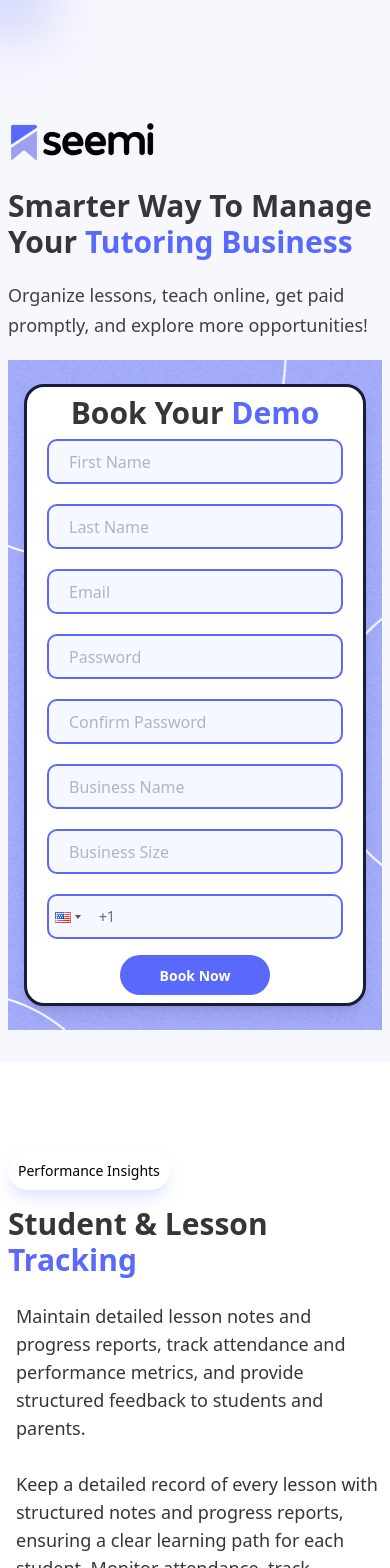
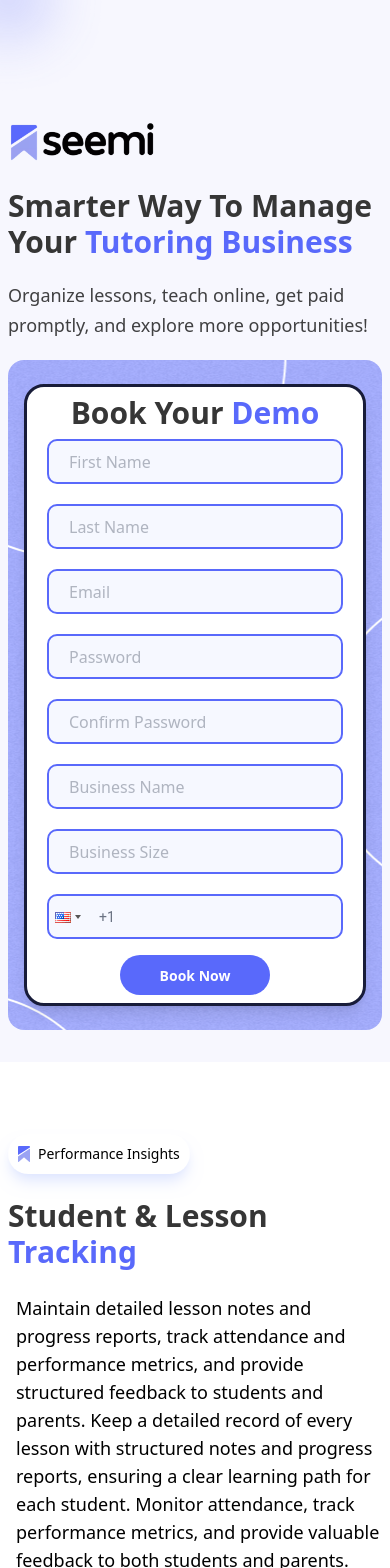
Before and after one commit to aqib4/seemi, a React (Vite) app: page / in a window 390 px wide. Shown: the top 1568 px of the page. Built offline with nearby package versions, Linux system fonts and the light colour scheme.

Commit message:
added animation, optimized code, added new section

```diff
--- /dev/null
+++ b/src/Components/FadeInImage.jsx
@@ -0,0 +1,16 @@
+
+import useScrollFadeIn from "./useScrollFadeIn";
+function FadeInImage({ src, alt }) {
+    const [ref, isVisible] = useScrollFadeIn();
+
+    return (
+      <img
+        src={src}
+        alt={alt}
+        ref={ref}
+        className={`w-full h-full fade-in ${isVisible ? 'show' : ''}`}
+      />
+    );
+  }
+
+export default FadeInImage;
--- a/src/Components/Hero.jsx
+++ b/src/Components/Hero.jsx
@@ -6,8 +6,7 @@ import * as Yup from "yup";
 import axios from "axios";
 import 'react-phone-input-2/lib/style.css';
 import PhoneInput from 'react-phone-input-2';
-import "../styles/hero.css"; // Assuming you have a CSS file for styles
-
+import "../styles/animateSection.css"; // Assuming you have a CSS file for styles
 const Hero = () => {
   const formik = useFormik({
     initialValues: {
@@ -54,15 +53,16 @@ const Hero = () => {
   });
 
   return (
-    <section
+    <div
+      id="hero"
       className="w-full mx-auto bg-no-repeat bg-[#F7F7FE] pb-8"
       style={{ backgroundImage: "url('/bg.png')", backgroundPosition:"top left", backgroundSize:"30% auto", backgroundColor:"#F7F7FE"}}
     >
       <div className="max-w-[1440px] mx-auto pt-20 md:px-12 2xl:px-[0rem] grid grid-cols-1 xl:grid-cols-2">
         {/* Left Side */}
-        <div className="flex flex-col justify-center pt-10 items-start w-full px-2 sm:px-6 xl:px-[7rem] xl:pt-0 animate-fadeIn">
+        <div className="flex flex-col justify-center pt-10 items-start w-full px-2 sm:px-6 xl:px-[7rem] xl:pt-0">
           <img src={logo} alt="Logo" className="w-[147px] h-[44px] md:w-[287px] md:h-[88px] xl:w-[147px] xl:h-[44px] " />
-          <h1 className="font-murecho  text-3xl lg:text-5xl font-bold leading-[1.2] text-[#363636] max-w-[800px] mt-6">
+          <h1 className="font-murecho  text-3xl lg:text-5xl font-bold leading-[1.2] text-[#363636] max-w-[950px] mt-6">
             Smarter Way To Manage Your
             <span className="text-[#5969FB]"> Tutoring Business</span>
           </h1>
@@ -73,14 +73,14 @@ const Hero = () => {
         </div>
 
         {/* Right Side */}
-        <div className="flex flex-col justify-center items-start w-full px-2 sm:px-6 h-full right-section-hero animate-fadeIn">
+        <div className="flex flex-col justify-center items-start w-full px-2 sm:px-6 h-full right-section-hero fade-in">
           <div
-            className="w-full h-full bg-center bg-no-repeat  px-4 md:px-2 py-6 md:py-20 flex justify-center items-center"
+            className="w-full h-full bg-center bg-no-repeat  px-4 md:px-2 py-6 md:py-20 flex justify-center items-center fadeIn rounded-2xl"
             style={{ backgroundImage: "url('/hero.png')" }}
           >
             <form
               onSubmit={formik.handleSubmit}
-              className="w-full h-full md:w-[80%] flex  flex-col items-center bg-white px-5 py-2  border-[3px] border-[#181C39] rounded-[20px] shadow-lg"
+              className="w-full h-full md:w-[80%] flex  flex-col items-center bg-white px-5 py-2  border-[3px] border-[#181C39] rounded-[20px] shadow-lg fadeIn"
             >
               <h2 className="font-murecho text-3xl md:text-5xl font-bold text-center leading-9 md:leading-14 text-[#363636] mb-2 md:mb-6">
                 Book Your <span className="text-[#5969FB]">Demo</span>
@@ -146,7 +146,7 @@ const Hero = () => {
           </div>
         </div>
       </div>
-    </section>
+    </div>
   );
 };
 
--- /dev/null
+++ b/src/Components/HomeFeatureSection.jsx
@@ -0,0 +1,42 @@
+import React from "react";
+import FadeInImage from "./FadeInImage";
+import HomeFeaturedSectionTag from "./HomeFeaturedSectionTag";
+import Button from "./button";
+import "../styles/animateImage.css"; // Assuming you have a CSS file for styles
+
+
+const HomeFeatureSection = ({
+    imageSrc,
+    imageAlt,
+    tag,
+    title,
+    highlight,
+    description,
+    reverse = false,
+    background = "transparent",
+    handleClick
+}) => {
+    const sectionClasses = `max-w-[1440px] py-6 lg:py-12 mx-auto grid grid-cols-1 xl:grid-cols-2 gap-7 px-2 md:px-16 xl:px-24 my-12 lg:my-20`;
+    const contentOrder = reverse ? ["xl:order-2", "xl:order-1"] : ["xl:order-1", "xl:order-2"];
+    const sectionStyle = background !== "transparent" ? { backgroundColor: background } : {};
+
+    return (
+        <section className={sectionClasses} style={sectionStyle}>
+            {/* Image */}
+            <div className={`order-2 ${contentOrder[0]}`}>
+                <FadeInImage src={imageSrc} alt={imageAlt} />
+            </div>
+            {/* Content */}
+            <div className={`order-1 ${contentOrder[1]}`}>
+                <HomeFeaturedSectionTag label={tag} />
+                <h2 className="font-murecho text-3xl md:text-6xl font-bold leading-9 md:leading-[4.5rem] text-[#363636] mt-6">
+                    {title} <span className="text-[#5969FB]">{highlight}</span>
+                </h2>
+                <p className="text-lg font-monteserate font-extralight ml-2 mt-6">{description}</p>
+                <Button handleClick={handleClick} />
+            </div>
+        </section>
+    );
+};
+
+export default HomeFeatureSection;
--- /dev/null
+++ b/src/Components/HomeFeaturedSectionTag.jsx
@@ -0,0 +1,20 @@
+import React from "react";
+
+const HomeFeaturedSectionTag = ({ label }) => (
+    <div className="shadow-lg p-2.5 rounded-full shadow-indigo-100 flex items-center gap-2 w-fit">
+      <svg
+        xmlns="http://www.w3.org/2000/svg"
+        width="12"
+        height="16"
+        viewBox="0 0 1221 1622"
+        fill="none"
+        className="inline-block"
+      >
+        <path d="M1221 1584.24V258.453L0 1052.66V1584.24C0 1616.38 37.6485 1633.77 62.125 1612.94L559.02 1190.03C588.693 1164.77 632.307 1164.77 661.981 1190.03L1158.88 1612.94C1183.35 1633.77 1221 1616.38 1221 1584.24Z" fill="#9AA3F3" />
+        <path d="M0.673098 84.805V920.74L1211.73 141.919C1217.51 138.203 1221 131.805 1221 124.936V82.1128C1221 36.7632 1184.23 0 1138.88 0H85.4835C38.644 0 0.673098 37.9685 0.673098 84.805Z" fill="#5969FB" />
+      </svg>
+      <span className="font-monteserate font-light text-sm inline-block">{label}</span>
+    </div>
+  );
+
+export default HomeFeaturedSectionTag;
--- /dev/null
+++ b/src/Components/button.jsx
@@ -0,0 +1,15 @@
+import React from "react";
+
+
+const Button = ({handleClick}) => {
+
+    return (
+        <button
+            onClick={handleClick}
+            className="text-white font-murecho font-light cursor-pointer px-6 py-2 text-lg bg-[#5969FB] rounded-full shadow-lg shadow-indigo-400 mt-4"
+        >
+            Book a Demo
+        </button>
+    );
+}
+export default Button;
--- /dev/null
+++ b/src/Components/useScrollFadeIn.jsx
@@ -0,0 +1,28 @@
+import { useEffect, useRef, useState } from 'react';
+
+function useScrollFadeIn() {
+  const ref = useRef(null);
+  const [isVisible, setVisible] = useState(false);
+
+  useEffect(() => {
+    const observer = new IntersectionObserver(
+      ([entry]) => {
+        if (entry.isIntersecting) {
+          setVisible(true);
+        }
+      },
+      { threshold: 0.1 }
+    );
+
+    const current = ref.current;
+    if (current) observer.observe(current);
+
+    return () => {
+      if (current) observer.unobserve(current);
+    };
+  }, []);
+
+  return [ref, isVisible];
+}
+
+export default useScrollFadeIn;
--- a/src/Pages/Home.jsx
+++ b/src/Pages/Home.jsx
@@ -1,124 +1,117 @@
-import React from "react";
+import React, { useRef } from "react";
 import Hero from '../Components/Hero'
+import "../styles/animateImage.css";
+import "../styles/animateSection.css"
+import HomeFeatureSection from "../Components/HomeFeatureSection";
 
 
 const Home = () => {
-
+    const ref = useRef(null);
+    const handleScroll = () => {
+        if (ref.current) {
+            ref.current.scrollIntoView({ behavior: 'smooth' });
+        }
+    }
+    const handleClick = () => {
+        handleScroll();
+    }
     return (
         <>
-            <Hero />
+            <section ref={ref} >
+                <Hero />
+            </section>
             {/* second section */}
-            <section className="max-w-[1440px]  mx-auto grid grid-cols-1 xl:grid-cols-2 gap-7 mt-[6rem] px-2 md:px-16 xl:px-24">
-                {/* left col */}
-                <div className="order-2 xl:order-1">
-                    <img src="/home3.webp" alt="" className="w-full h-full" />
-                </div>
-                {/* right col */}
-                <div className="order-1 xl:order-2">
-                    <span className="shadow-lg p-2.5 rounded-full shadow-indigo-100 font-monteserate font-light text-sm">Performance Insights</span>
-                    <h2 className="font-murecho text-3xl md:text-6xl font-bold leading-9 md:leading-18 text-[#363636] mt-6">
-                        Student & Lesson
-                        <span className="text-[#5969FB]"> Tracking</span>
-                        <p className="text-lg font-monteserate font-extralight ml-2 mt-6">
-                            Maintain detailed lesson notes and progress reports, track attendance and performance
-                            metrics, and provide structured feedback to students and parents.<br></br><br></br>
-                            Keep a detailed record of every lesson with structured notes and progress reports,
-                            ensuring a clear learning path for each student. Monitor attendance, track performance
-                            metrics, and provide valuable feedback to both students and parents. With organized and
-                            data driven insights, you can enhance learning outcomes and foster continuous
-                            improvement in an effective and transparent way.
-                        </p>
-                        <button className="text-white font-murecho font-light px-6 py-2 text-lg bg-[#5969FB] rounded-full shadow-lg  shadow-indigo-400 mt-4 ">Book a Demo</button>
+
+            <HomeFeatureSection
+    imageSrc="/home3.webp"
+    imageAlt="performance Insights"
+    tag="Performance Insights"
+    title="Student & Lesson"
+    highlight="Tracking"
+    description={`Maintain detailed lesson notes and progress reports, track attendance and performance
+    metrics, and provide structured feedback to students and parents.
+
+    Keep a detailed record of every lesson with structured notes and progress reports,
+    ensuring a clear learning path for each student. Monitor attendance, track performance
+    metrics, and provide valuable feedback to both students and parents. With organized and
+    data driven insights, you can enhance learning outcomes and foster continuous
+    improvement in an effective and transparent way.`}
+    reverse={false}
+    handleClick={handleClick}
+/>
+
+<HomeFeatureSection
+    imageSrc="/home1.webp"
+    imageAlt="simplified management"
+    tag="Centralized Profile Management"
+    title="Simplified"
+    highlight="Management"
+    description={`Seemi efficiently manages the profiles and data of students, tutors, and staff
+    in one centralized platform. It allows administrators to create, update, and track
+    individual profiles, ensuring that all relevant information—such as schedules,
+    performance records, and contact details—is easily accessible...`}
+    reverse={true}
+    background="#F7F7FE"
+    handleClick={handleClick}
+/>
+
+<HomeFeatureSection
+    imageSrc="/home2.webp"
+    imageAlt="Automated Communication"
+    tag="Automated Reminders & Updates"
+    title="Automated"
+    highlight="Communication"
+    description={`Send automated email and SMS reminders for lessons and payments, ensuring timely notifications...`}
+    reverse={false}
+    handleClick={handleClick}
+/>
+
+<HomeFeatureSection
+    imageSrc="/home2.webp"
+    imageAlt="Payroll Management"
+    tag="Centralized Profile Management"
+    title="Payroll"
+    highlight="Management"
+    description={`Calendar-based payroll management system simplifies the process for tutors, admin, and
+    support staff by aligning payments with scheduled work hours...`}
+    reverse={true}
+    background="#F7F7FE"
+    handleClick={handleClick}
+/>
+
+
+            {/* third section */}
+
+            {/* Fourth section */}
+
+
+            {/* Fifth section */}
+
+            {/* sixth section */}
+            <section className="w-full flex justify-center fade-in rounded-2xl my-12 lg:my-20">
+                <div
+                    className="w-[90%] min-h-[300px] lg:min-h-[600px] flex flex-col items-start  md:justify-center md:items-center text-center px-8 py-12 fade-in bg-cover lg:bg-contain rounded-2xl"
+                    style={{
+                        backgroundImage: "url('/homebg.png')",
+                        backgroundPosition: "center center",
+                        backgroundRepeat: "no-repeat",
+                    }}
+                >
+                    <h2 className="font-murecho text-left md:text-center text-3xl lg:text-6xl font-bold leading-9 lg:leading-[4.5rem] text-white ">
+                        Transform Your Tutoring Business with Seemi
                     </h2>
+                    <p className="max-w-[800px] text-lg text-left md:text-center font-monteserate font-extralight text-white mt-6">
+                        Elevate your tutoring business with our all-in-one software. Simplify scheduling, manage students
+                        seamlessly, and deliver engaging lessons—all from a single, user-friendly platform.
+                    </p>
+                    <button onClick={handleClick} className="text-[#5969FB] font-murecho font-light cursor-pointer px-6 py-2 text-lg bg-white rounded-full mt-8">Book a Demo</button>
                 </div>
             </section>
 
-            {/* third section */}
-            <section className="max-w-[1440px] bg-[#F7F7FE] py-12 mx-auto grid grid-cols-1 xl:grid-cols-2 gap-7 mt-[6rem] px-2 md:px-16 xl:px-24">
-                {/* left col */}
-                <div>
-                    <span className="shadow-lg p-2.5 rounded-full shadow-indigo-100 font-monteserate font-light text-sm">Centralized Profile Management</span>
-                    <h2 className="font-murecho text-3xl md:text-6xl font-bold leading-9 md:leading-18 text-[#363636] mt-6">
-                        Simplified                  <span className="text-[#5969FB]"> Management</span>
-                        <p className="text-lg font-monteserate font-extralight ml-2 mt-6">
-                            Seemi efficiently manages the profiles and data of students, tutors, and staff
-                            in one centralized platform. It allows administrators to create, update, and track
-                            individual profiles, ensuring that all relevant information—such as schedules,
-                            performance records, and contact details—is easily accessible. Tutors can manage
-                            their availability and lesson plans, while students can track their progress and
-                            assignments. The system also facilitates staff management, streamlining tasks, roles,
-                            and communications, making it easy to keep everything organized and running smoothly.
-                        </p>
-                        <button className="text-white font-murecho font-light px-6 py-2 text-lg bg-[#5969FB] rounded-full shadow-lg  shadow-indigo-400    ">Book a Demo</button>
-                    </h2>
-                </div>
-                {/* right col */}
 
-                <div>
-                    <img src="/home1.webp" alt="" className="w-full h-full" />
-                </div>
-            </section>
-            {/* Fourth section */}
-            <section className="max-w-[1440px]  mx-auto grid grid-cols-1 xl:grid-cols-2 gap-7 mt-[6rem] px-2 md:px-16 xl:px-24">
-                {/* left col */}
-                <div className="order-2 xl:order-1">
-                    <img src="/home2.webp" alt="" className="w-full h-full" />
-                </div>
-                {/* right col */}
-                <div className="order-1 xl:order-2">
-                    <span className="shadow-lg p-2.5 rounded-full shadow-indigo-100 font-monteserate font-light text-sm">Performance Insights</span>
-                    <h2 className="font-murecho text-3xl md:text-6xl font-bold leading-9 md:leading-18 text-[#363636] mt-6">
-                        Automated                  <span className="text-[#5969FB]"> Communication</span>
-                        <p className="text-lg font-monteserate font-extralight ml-2 mt-6">
-                            Send automated email and SMS reminders for lessons and payments, ensuring timely notifications, while keeping parents informed with regular progress updates for better
-                            engagement.<br></br><br></br>
-                            Enhance communication and engagement with automated email and SMS reminders for lessons
-                            and payments, ensuring students and parents never miss important updates. Keep parents
-                            informed with regular progress reports, fostering transparency and involvement in the
-                            learning journey. With timely notifications, you can reduce missed sessions, improve
-                            payment consistency, and create a seamless experience for everyone involved.
 
-                        </p>
-                        <button className="text-white font-murecho font-light px-6 py-2 text-lg bg-[#5969FB] rounded-full shadow-lg  shadow-indigo-400 mt-4">Book a Demo</button>
-                    </h2>
-                </div>
-            </section>
+            {/* seventh section */}
 
-            {/* Fifth section */}
-            <section className="max-w-[1440px] bg-[#F7F7FE] py-12 mx-auto grid grid-cols-1 xl:grid-cols-2 gap-7 mt-[6rem] px-2 md:px-16 xl:px-24">
-                {/* left col */}
-                <div>
-                    <span className="shadow-lg p-2.5 rounded-full shadow-indigo-100 font-monteserate font-light text-sm">Centralized Profile Management</span>
-                    <h2 className="font-murecho text-3xl md:text-6xl font-bold leading-9 md:leading-18 text-[#363636] mt-6">
-                        Payroll<span className="text-[#5969FB]"> Management</span>
-                        <p className="text-lg font-monteserate font-extralight ml-2 mt-6">
-                            Calendar-based payroll management system simplifies the process for tutors, admin, and
-                            support staff by aligning payments with scheduled work hours. The platform automatically
-                            tracks hours worked, assigns pay based on set rates, and integrates with the calendar for
-                            accurate payroll calculation. This ensures timely and error-free payments while
-                            providing a clear, visual overview of staff schedules and compensation, making payroll
-                            management more efficient and transparent.
-                        </p>
-                        <button className="text-white font-murecho font-light px-6 py-2 text-lg bg-[#5969FB] rounded-full shadow-lg  shadow-indigo-400    ">Book a Demo</button>
-                    </h2>
-                </div>
-                {/* right col */}
-
-                <div>
-                    <img src="/home1.webp" alt="" className="w-full h-full" />
-                </div>
-            </section>
-
-            <section style={{ backgroundImage: "url('/homebg.png')", backgroundPosition: "center", backgroundSize: "cover", backgroundRepeat: "no-repeat" }} className="w-full h-full py-12 mt-20 flex flex-col justify-center items-center">
-                <h2 className="font-murecho text-3xl md:text-6xl font-bold leading-9 md:leading-18 text-white mt-6">
-                    Transform Your Tutoring Business with Seemi
-                </h2>
-                <p className="max-w-[800px] text-lg font-monteserate font-extralight ml-2 mt-6">
-                Elevate your tutoring business with our all-in-one software. Simplify scheduling, manage students
-                 seamlessly, and deliver engaging lessons—all from a single, user-friendly platform.
-
-                </p>
-            </section>
         </>
 
     )
--- /dev/null
+++ b/src/styles/animateImage.css
@@ -0,0 +1,19 @@
+@keyframes fadeInUp {
+  from {
+    opacity: 0;
+    transform: translateY(20px);
+  }
+  to {
+    opacity: 1;
+    transform: translateY(0);
+  }
+}
+
+.fade-in {
+  opacity: 0;
+  transition: opacity 0.3s ease;
+}
+
+.fade-in.show {
+  animation: fadeInUp 1s ease-out forwards;
+}
--- /dev/null
+++ b/src/styles/animateSection.css
@@ -0,0 +1,14 @@
+
+
+@keyframes fadeIn {
+    from {
+      opacity: 0;
+    }
+    to {
+      opacity: 1;
+    }
+  }
+
+  .fade-in {
+    animation: fadeIn 1s ease-in forwards;
+  }
--- a/src/styles/hero.css
+++ /dev/null
@@ -1,2 +0,0 @@
-.right-section-hero{
-}
```
Also changed, not shown: vite.config.js (+0 -9 lines).
